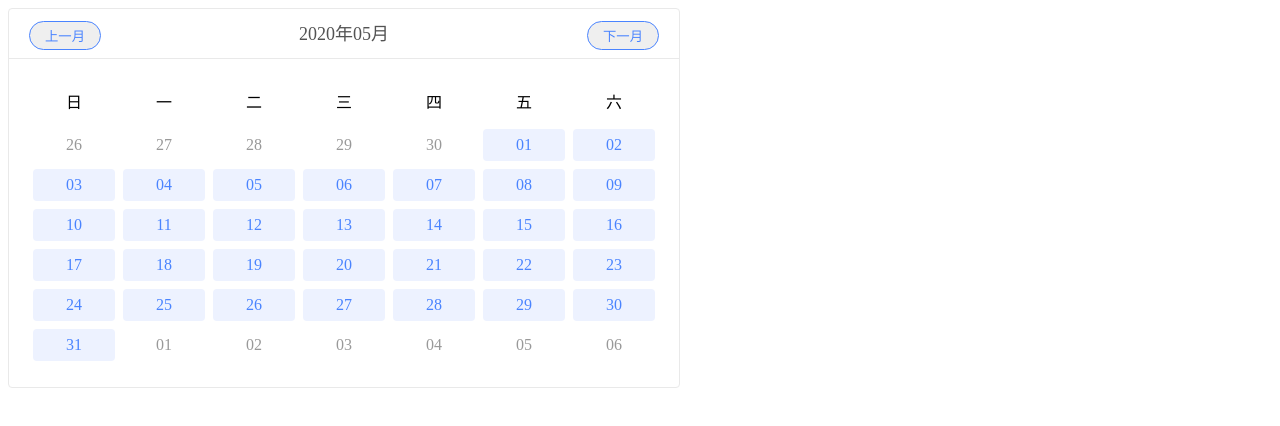
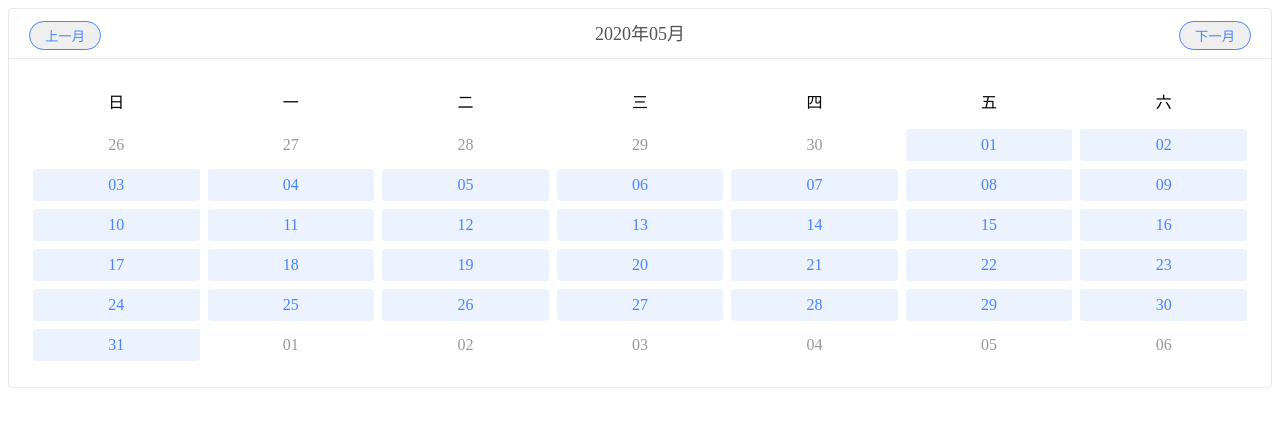
Before and after one commit to zhuqingsong59/vue-plugins, a Vue app: page /#/ in a window 1280 px wide. Shown: the top 426 px of the page. Built offline with nearby package versions, Linux system fonts and the light colour scheme.

Commit message:
宽度ok，接下来做打包

```diff
--- a/src/plugins/simpleCalendar/src/simpleCalendar.vue
+++ b/src/plugins/simpleCalendar/src/simpleCalendar.vue
@@ -175,7 +175,7 @@ export default {
 
 <style lang="less" scoped>
   .simpleCalendar {
-    width: 672px;
+    width: 100%;
     height: 380px;
     background-color: #ffffff;
     border-radius: 4px;
```
